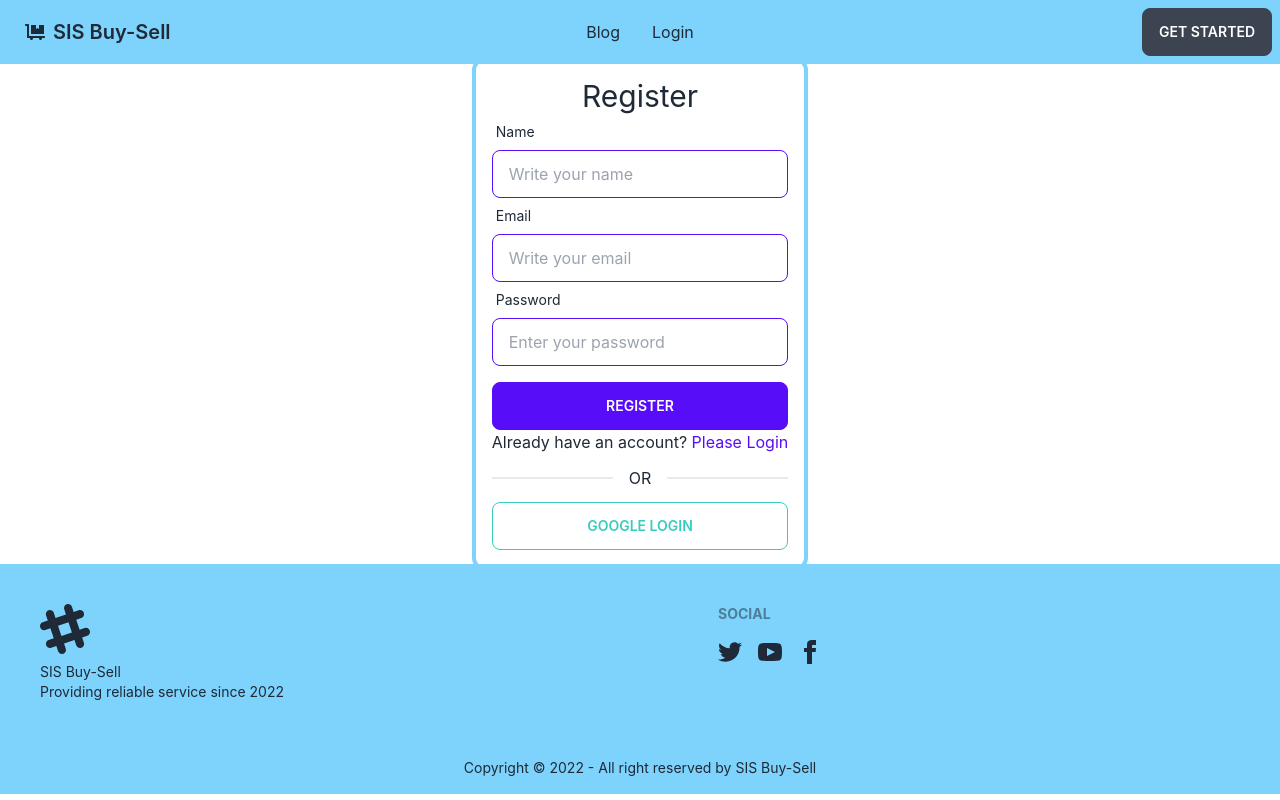
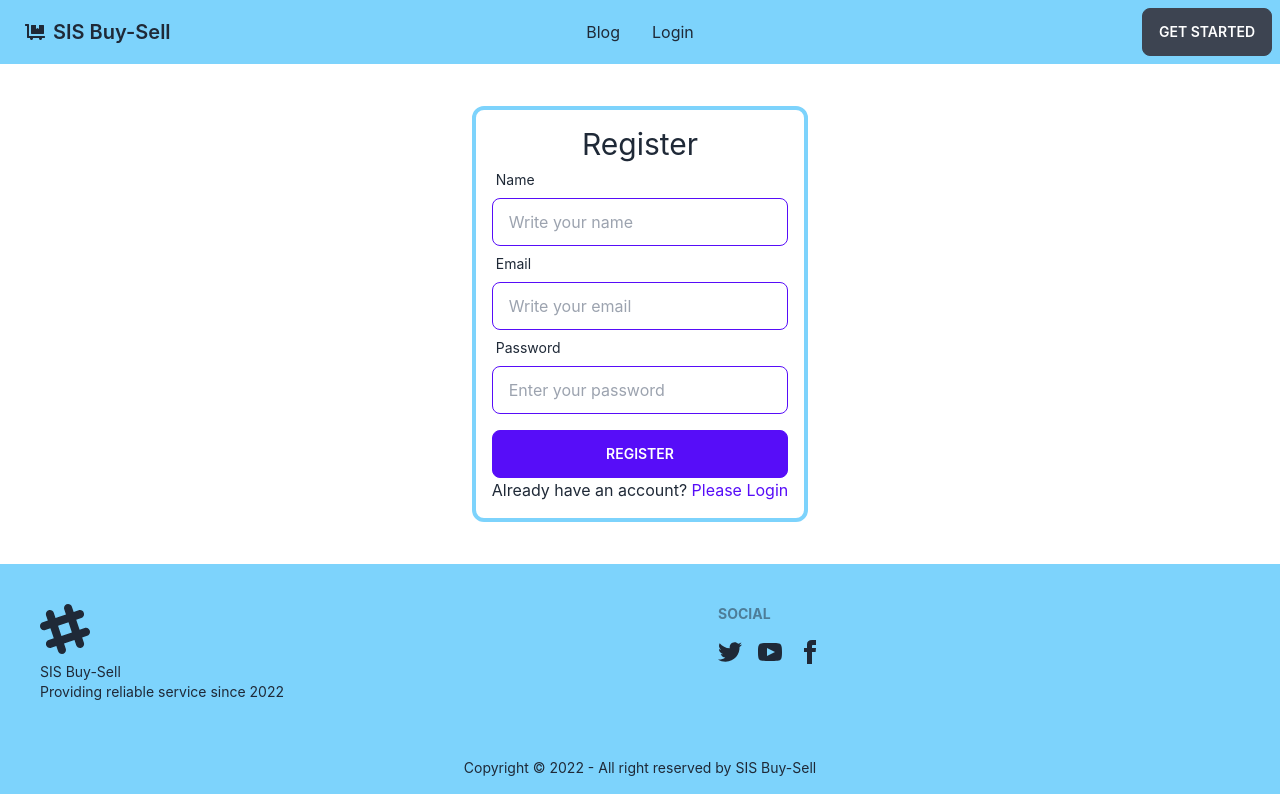
Before and after one commit to Mohammed-Ibrahim-15/sis-buy-sell-client-side, a React (Create React App) app: page /register in a window 1280 px wide. Built offline with nearby package versions, Linux system fonts and the light colour scheme; no server answers.

Commit message:
update user added

```diff
--- a/src/contexts/AuthProvider.js
+++ b/src/contexts/AuthProvider.js
@@ -34,7 +34,7 @@ const AuthProvider = ({ children }) => {
     }
 
     const updateUser = (userInfo) => {
-        return updateProfile(user, userInfo);
+        return updateProfile(auth.currentUser, userInfo);
     }
 
 
--- a/src/pages/Login/Login/Login.js
+++ b/src/pages/Login/Login/Login.js
@@ -28,6 +28,7 @@ const Login = () => {
             .then(result => {
                 const user = result.user
                 console.log(user)
+                navigate(from, { replace: true })
             })
             .catch(err => {
                 console.error(err)
--- a/src/pages/Login/Register/Register.js
+++ b/src/pages/Login/Register/Register.js
@@ -59,8 +59,6 @@ const Register = () => {
                     <input className='btn btn-primary w-full mt-4' value='Register' type="submit" />
                 </form>
                 <p>Already have an account? <Link className='text-primary' to='/login'>Please Login</Link> </p>
-                <div className="divider">OR</div>
-                <button className='btn btn-outline btn-accent w-full'>Google Login</button>
             </div>
         </div>
     );
```
